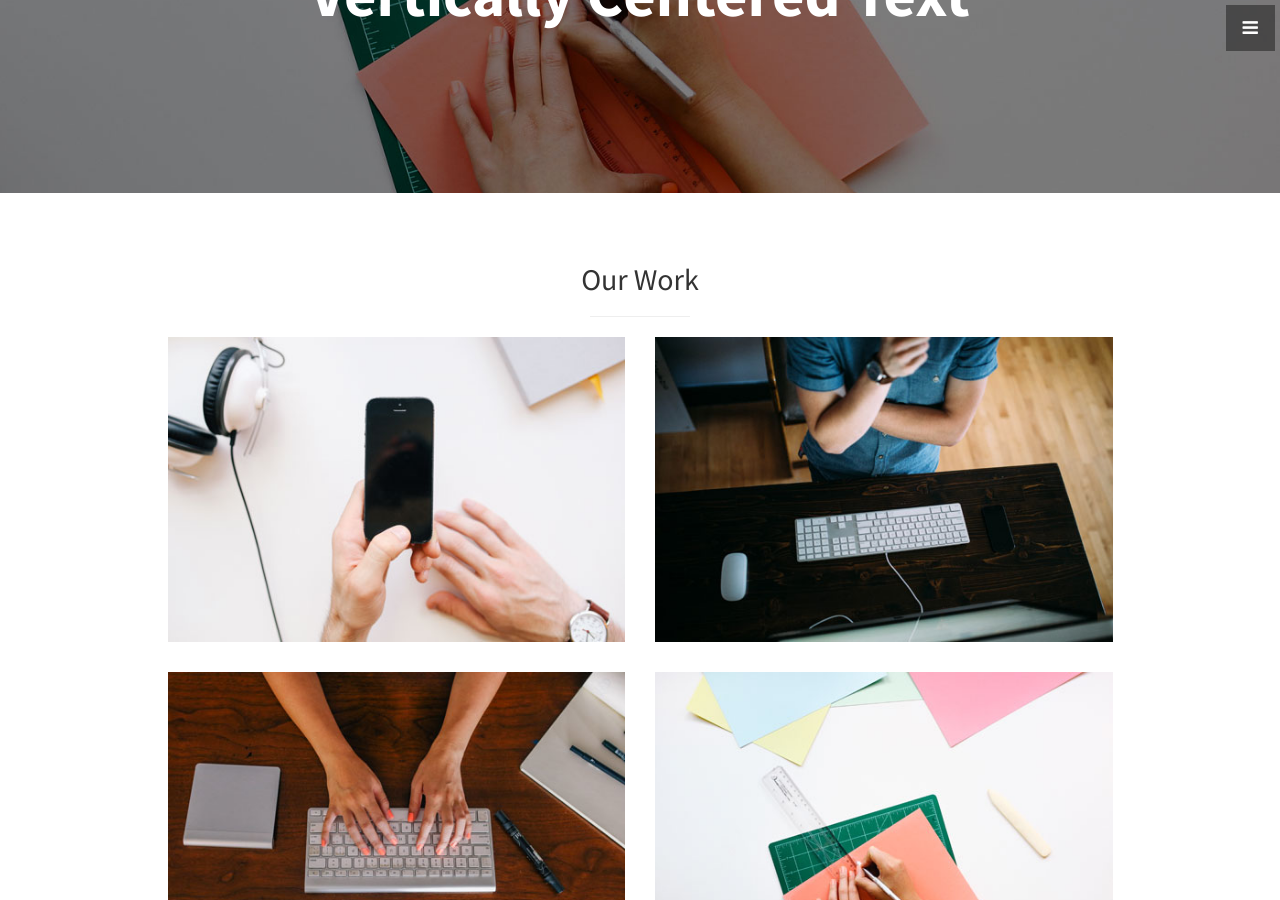
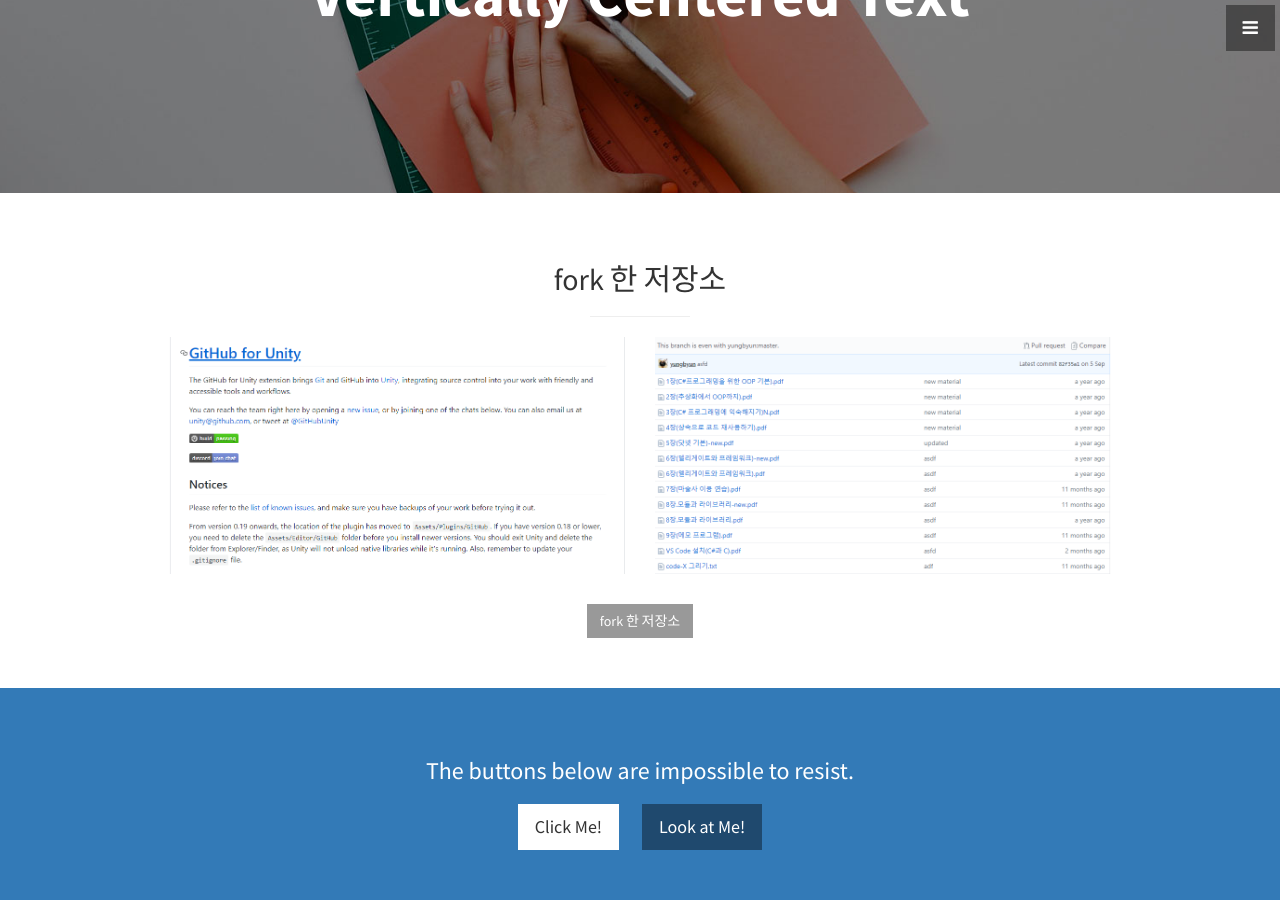
Before and after one commit to hsj3359/hsj3359.github.io, a Jekyll site: the page built from index.html, in a window 1280 px wide and 900 px high, scrolled down 1779 px. Built offline with Jekyll 4.4.1, drawn with Linux system fonts in a browser that asks for light colours.

Commit message:
수정 2

```diff
--- a/_includes/portfolio.html
+++ b/_includes/portfolio.html
@@ -2,40 +2,28 @@
   <div class="container">
     <div class="row">
       <div class="col-lg-10 col-lg-offset-1 text-center">
-        <h2>Our Work</h2>
+        <h2>fork 한 저장소</h2>
         <hr class="small">
         <div class="row">
           <div class="col-md-6">
             <div class="portfolio-item">
               <a href="#">
-                <img class="img-portfolio img-responsive" src="img/portfolio-1.jpg">
+                <img class="img-portfolio img-responsive" src="img/fork1.PNG">
               </a>
             </div>
           </div>
           <div class="col-md-6">
             <div class="portfolio-item">
               <a href="#">
-                <img class="img-portfolio img-responsive" src="img/portfolio-2.jpg">
+                <img class="img-portfolio img-responsive" src="img/fork2.PNG">
               </a>
             </div>
           </div>
-          <div class="col-md-6">
-            <div class="portfolio-item">
-              <a href="#">
-                <img class="img-portfolio img-responsive" src="img/portfolio-3.jpg">
-              </a>
-            </div>
-          </div>
-          <div class="col-md-6">
-            <div class="portfolio-item">
-              <a href="#">
-                <img class="img-portfolio img-responsive" src="img/portfolio-4.jpg">
-              </a>
-            </div>
-          </div>
+
+
         </div>
         <!-- /.row (nested) -->
-        <a href="#" class="btn btn-dark">View More Items</a>
+        <a href="https://github.com/hsj3359/Unity","https://github.com/hsj3359/cp2lecturenotes" class="btn btn-dark">fork 한 저장소 </a>
       </div>
       <!-- /.col-lg-10 -->
     </div>
```
Also changed, not shown: img/fork1.PNG (added), img/fork2.PNG (added), img/portfolio-1.jpg (deleted), img/portfolio-2.jpg (deleted), img/portfolio-3.jpg (deleted), img/portfolio-4.jpg (deleted).
